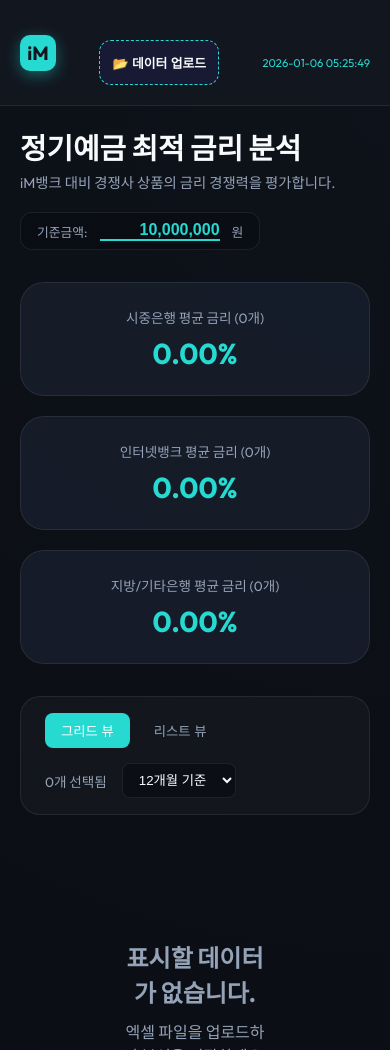
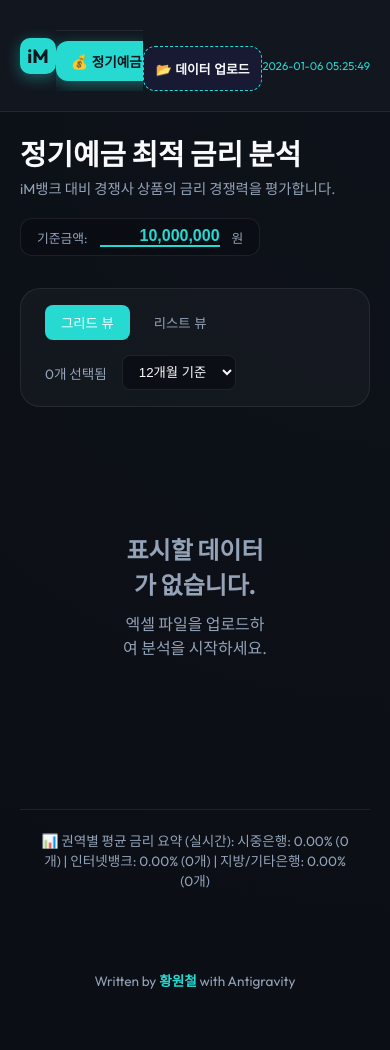
Before and after one commit to yalkongs/fin-comparer-web, a Flask app: page / in a window 390 px wide. Run offline with Flask 3, Linux system fonts and the light colour scheme; data comes from the database, SQL or seed files in the repository; data that the repository does not hold is empty.

Commit message:
UI: Redesign mobile navigation, move sector analysis to bottom, and shorten bank names

```diff
--- a/app.py
+++ b/app.py
@@ -45,10 +45,15 @@ def get_products():
     term = int(request.args.get('term', 12))
     products = query_best_products(category, term, limit=50)
 
+    import re
     result = []
     for p in products:
+        bank_name = p[1]
+        # Remove suffixes like 은행, 뱅크, 주식회사 and redundant spaces
+        bank_name = re.sub(r'(은행|뱅크|주식회사|\s)', '', bank_name)
+
         result.append({
-            'id': p[0], 'bank': p[1], 'name': p[2], 'term': p[3], 'rate': p[4], 'rate2': p[5],
+            'id': p[0], 'bank': bank_name, 'name': p[2], 'term': p[3], 'rate': p[4], 'rate2': p[5],
             'join_way': p[6], 'mtrt_int': p[7], 'etc_note': p[8],
             'pref_categories': json.loads(p[9] if p[9] else '[]'),
             'diff_score': p[10], 'prev_rate': p[11]
--- a/database.py
+++ b/database.py
@@ -59,7 +59,7 @@ def update_timestamp():
     conn.close()
 
 def get_bank_sector(bank_name):
-    major = ['국민은행', '우리은행', '신한은행', '하나은행', '농협은행', '기업은행']
+    major = ['국민은행', '우리은행', '신한은행', '하나은행', '농협은행', '기업은행', 'iM뱅크', '아이엠뱅크', '대구은행']
     internet = ['카카오뱅크', '케이뱅크', '토스뱅크']
     if any(m in bank_name for m in major): return '시중은행'
     if any(i in bank_name for i in internet): return '인터넷뱅크'
--- a/templates/index.html
+++ b/templates/index.html
@@ -475,7 +475,31 @@
             }
 
             nav {
+                display: flex;
+                flex-direction: row;
+                overflow-x: auto;
+                width: 100%;
+                gap: 5px;
+                padding: 10px 0;
+            }
+
+            .nav-btn {
+                white-space: nowrap;
+                padding: 10px 15px;
+                font-size: 0.85rem;
+            }
+
+            .nav-btn span {
+                font-size: 0.85rem;
+            }
+
+            .data-dot {
                 display: none;
+            }
+
+            #sidebarNav {
+                border-top: 1px solid var(--border);
+                margin-top: 10px;
             }
 
             /* Hide heavy menu on mobile or use hamburger */
@@ -484,7 +508,8 @@
             }
 
             .dash-row {
-                grid-template-columns: 1fr;
+                display: none;
+                /* Dash row at top hidden on mobile */
             }
 
             header {
@@ -603,8 +628,13 @@
             <p style="margin-top:10px;">엑셀 파일을 업로드하여 분석을 시작하세요.</p>
         </div>
 
+        <div id="sectorTextSummary"
+            style="margin-top: 50px; padding: 20px; border-top: 1px solid var(--border); font-size: 0.85rem; color: var(--text-muted); text-align: center;">
+            <!-- Simple text summary of sector analysis -->
+        </div>
+
         <footer
-            style="margin-top: 100px; padding: 40px 0; border-top: 1px solid var(--border); text-align: center; color: var(--text-muted); font-size: 0.85rem;">
+            style="margin-top: 20px; padding: 40px 0; text-align: center; color: var(--text-muted); font-size: 0.85rem;">
             <p>Written by <span style="color:var(--accent); font-weight:600;">황원철</span> with Antigravity</p>
         </footer>
     </main>
@@ -709,16 +739,27 @@
         async function fetchAnalysis() {
             const res = await fetch(`/api/analysis?category=${currentCat}&term=${currentTerm}`);
             const data = await res.json();
-            const container = document.getElementById('dashContainer');
-            container.innerHTML = '';
+
+            // Dashboard (Card view - still useful for desktop)
+            const dashContainer = document.getElementById('dashContainer');
+            if (dashContainer) {
+                dashContainer.innerHTML = '';
                 data.forEach(s => {
-                container.innerHTML += `
+                    dashContainer.innerHTML += `
                         <div class="dash-card">
                             <div class="dash-label">${s.sector} 평균 금리 (${s.count}개)</div>
                             <div class="dash-val">${s.avg_rate.toFixed(2)}%</div>
                         </div>
                     `;
                 });
+            }
+
+            // Simple Text Summary (Always at bottom)
+            const summaryEl = document.getElementById('sectorTextSummary');
+            if (summaryEl) {
+                const summaryText = data.map(s => `${s.sector}: ${s.avg_rate.toFixed(2)}% (${s.count}개)`).join(' | ');
+                summaryEl.innerHTML = `📊 권역별 평균 금리 요약 (실시간): ${summaryText || '데이터 없음'}`;
+            }
         }
 
         async function fetchProducts() {
```
Lines whose indentation alone changed are shown as unchanged.
